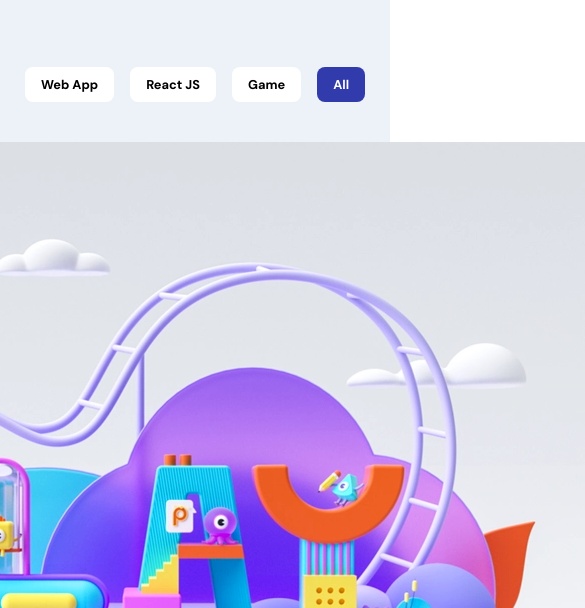
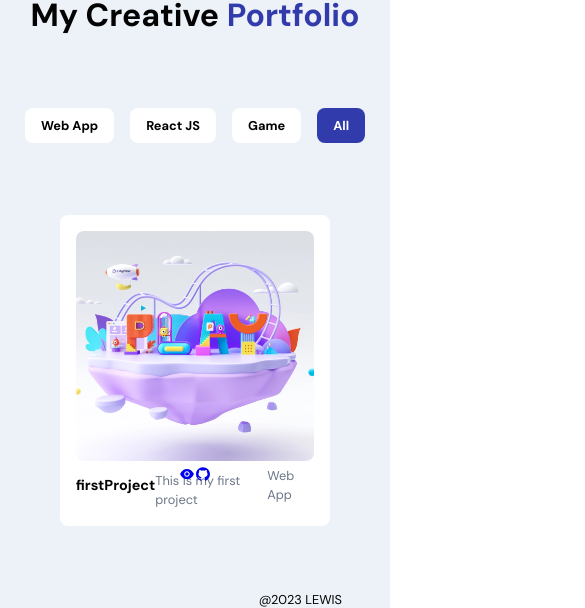
Before and after one commit to LewisMurray00/myPortfolio, a React (Create React App) app: page / in a window 390 px wide. Shown: the part 2208-2816 px from the top of the page, 585 px wide, since content can reach past the window. Built offline with nearby package versions, Linux system fonts and the light colour scheme.

Commit message:
Styled the app__work-item class, will add some media queries to make it responsive

```diff
--- a/src/container/Work/Work.scss
+++ b/src/container/Work/Work.scss
@@ -39,3 +39,49 @@
         color: #fff;
     }
 }
+
+.app__work-portfolio{
+    display: flex;
+    flex-wrap: wrap;
+    justify-content: center;
+    align-items: center;
+
+    .app__work-item{
+        width: 270px;
+        flex-direction: column;
+
+        margin: 2rem;
+        padding: 1rem;
+        border-radius: 0.5rem;
+
+        background-color: #fff;
+        color: #000;
+
+        cursor: pointer;
+        transition: all 0.3s ease;
+
+        &:hover{
+            box-shadow: 0 0 25px rgba(0,0,0,0.2);
+        }
+
+
+    }
+}
+
+.app__work-img{
+    width: 100%;
+    height: 230px;
+
+    position: relative;
+
+    img{
+        width: 100%;
+        height: 100%;
+        border-radius: 0.5rem;
+        object-fit: cover;
+    }
+
+    @media screen and (min-width: 2000px){
+        height: 350px;
+    }
+}
```
